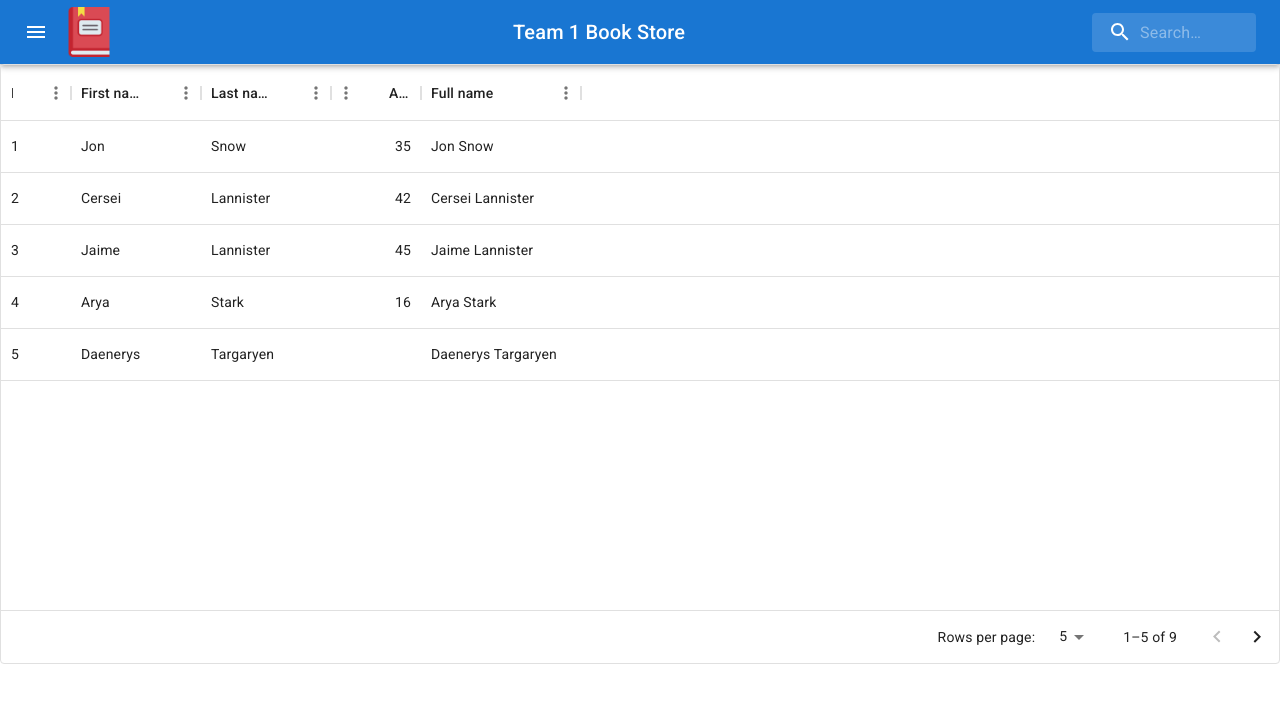
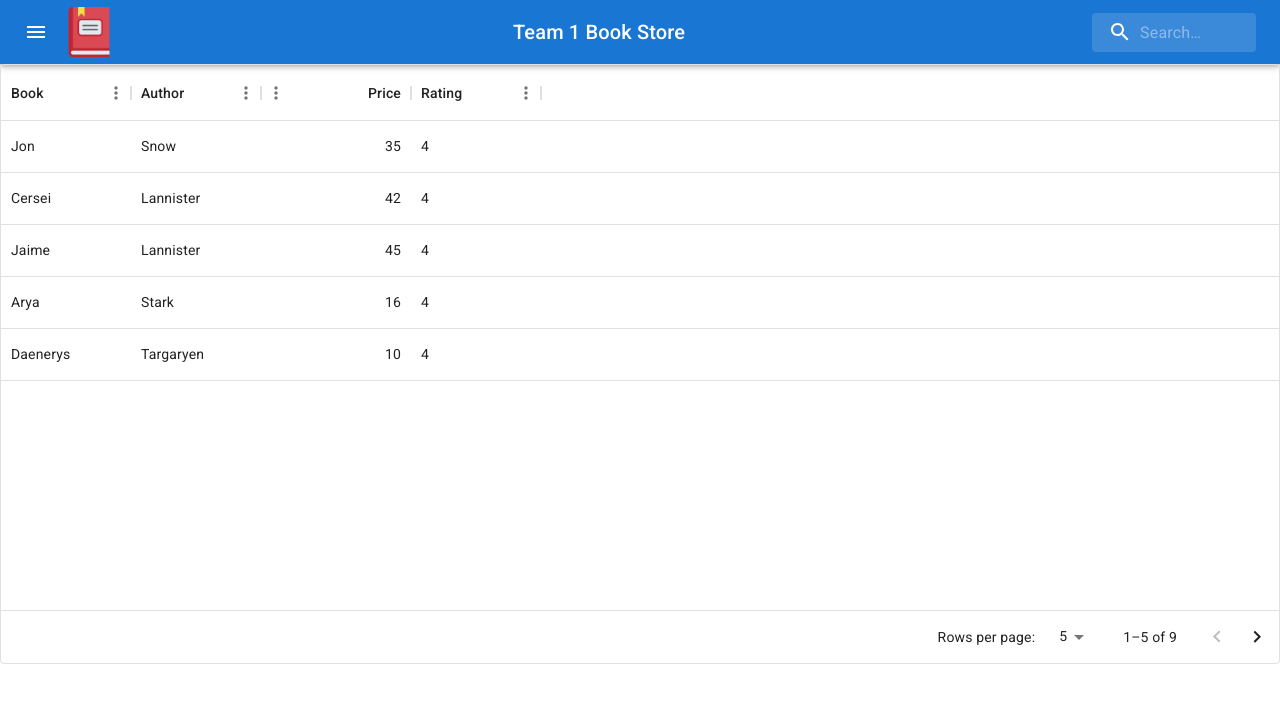
Before and after one commit to manju1981/bookstore_team1, a React (Create React App) app in the folder src/main/frontend-ui/bookstoreapp/: page / in a window 1280 px wide. Shown: the top 702 px of the page. Built offline with nearby package versions, Linux system fonts and the light colour scheme.

Commit message:
Enhancements in Listing Table

```diff
--- a/src/main/frontend-ui/bookstoreapp/src/screens/BookListing/BookListing.js
+++ b/src/main/frontend-ui/bookstoreapp/src/screens/BookListing/BookListing.js
@@ -2,55 +2,37 @@ import { useEffect, useState } from "react"
 import Button from '@mui/material/Button';
 import Header from '../../components/Header'
 import { DataGrid } from '@mui/x-data-grid';
+import config from "./ColumnConfig";
 
 
 
-const columns = [
-  { field: 'id', headerName: 'ID', width: 70, testid:'header-id' },
-  { field: 'firstName', headerName: 'First name', width: 130 },
-  { field: 'lastName', headerName: 'Last name', width: 130 },
-  {
-    field: 'age',
-    headerName: 'Age',
-    type: 'number',
-    width: 90,
-  },
-  {
-    field: 'fullName',
-    headerName: 'Full name',
-    description: 'This column has a value getter and is not sortable.',
-    sortable: false,
-    width: 160,
-    valueGetter: (params) =>
-      `${params.row.firstName || ''} ${params.row.lastName || ''}`,
-  },
+
+const rows = [
+  { id: 1, authorName: 'Snow',       bookName: 'Jon',        price: 35,  rating: 4},
+  { id: 2, authorName: 'Lannister',  bookName: 'Cersei',     price: 42,  rating: 4},
+  { id: 3, authorName: 'Lannister',  bookName: 'Jaime',      price: 45,  rating: 4},
+  { id: 4, authorName: 'Stark',      bookName: 'Arya',       price: 16,  rating: 4},
+  { id: 5, authorName: 'Targaryen',  bookName: 'Daenerys',   price: 10,  rating: 4 },
+  { id: 6, authorName: 'Melisandre', bookName: 'Bhagyashri', price: 150, rating: 4 },
+  { id: 7, authorName: 'Clifford',   bookName: 'Ferrara',    price: 44,  rating: 4 },
+  { id: 8, authorName: 'Frances',    bookName: 'Rossini',    price: 36,  rating: 4 },
+  { id: 9, authorName: 'Roxie',      bookName: 'Harvey',     price: 65,  rating: 4 },
 ];
 
-const rows = [
-  { id: 1, lastName: 'Snow', firstName: 'Jon', age: 35 },
-  { id: 2, lastName: 'Lannister', firstName: 'Cersei', age: 42 },
-  { id: 3, lastName: 'Lannister', firstName: 'Jaime', age: 45 },
-  { id: 4, lastName: 'Stark', firstName: 'Arya', age: 16 },
-  { id: 5, lastName: 'Targaryen', firstName: 'Daenerys', age: null },
-  { id: 6, lastName: 'Melisandre', firstName: null, age: 150 },
-  { id: 7, lastName: 'Clifford', firstName: 'Ferrara', age: 44 },
-  { id: 8, lastName: 'Frances', firstName: 'Rossini', age: 36 },
-  { id: 9, lastName: 'Roxie', firstName: 'Harvey', age: 65 },
-];
 
 
 function DataTable() {
   return (
-    <div style={{ height: 600, width: '100%', justifyContent: 'center', justifySelf: 'center' }}>
+    <div style={{ height: 600, width: '100%' }}>
       <DataGrid
-        data-testid="list-table"
         rows={rows}
-        columns={columns}
+        columns={config}
         initialState={{
           pagination: {
             paginationModel: { page: 0, pageSize: 5 },
           },
         }}
+        sx={{ gap: 2 }}
         pageSizeOptions={[5, 10]}
         // checkboxSelection
       />
--- /dev/null
+++ b/src/main/frontend-ui/bookstoreapp/src/screens/BookListing/ColumnConfig.js
@@ -0,0 +1,17 @@
+const config = [
+    { field: 'bookName', headerName: 'Book', width: 130 },
+    { field: 'authorName', headerName: 'Author', width: 130 },
+    {
+      field: 'price',
+      headerName: 'Price',
+      type: 'number',
+      width: 150,
+    },
+    {
+      field: 'rating',
+      headerName: 'Rating',
+      width: 130,
+    },
+  ];
+
+  export default config;
```
